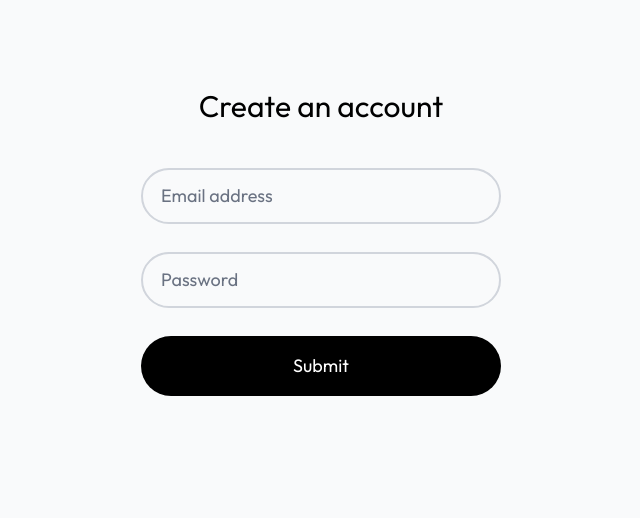
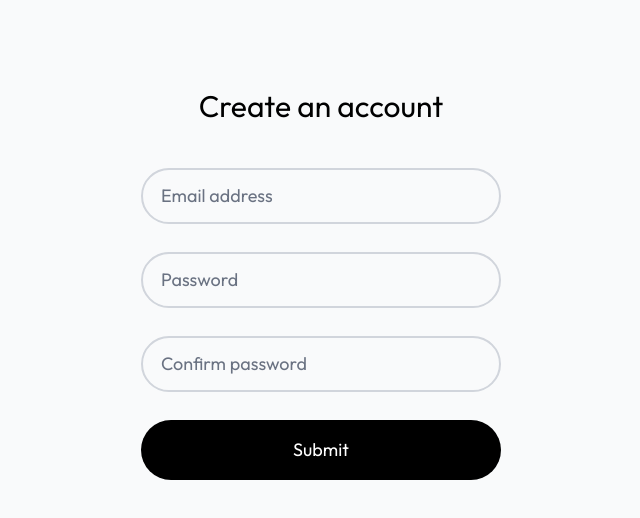
Before and after one commit to viveksingh-01/lumina, a React (Vite) app: page /auth/signup in a window 1280 px wide. Shown: the top 518 px of the page, without its empty margins (319-959 px from the left). Built offline with nearby package versions, Linux system fonts and the light colour scheme; no server answers.

Commit message:
feat: add confirm password field to Signup form

```diff
--- a/src/components/Signup/Signup.tsx
+++ b/src/components/Signup/Signup.tsx
@@ -6,6 +6,7 @@ const Signup: React.FC = () => {
   const [formData, setFormData] = useState<IFormData>({
     email: "",
     password: "",
+    confirmPassword: "",
   });
 
   const handleSubmit = (e: FormEvent) => {
@@ -32,6 +33,13 @@ const Signup: React.FC = () => {
             value={formData.password}
             setValue={setFormData}
           />
+          <InputField
+            type="password"
+            name="confirmPassword"
+            placeholder="Confirm password"
+            value={formData.confirmPassword}
+            setValue={setFormData}
+          />
           <button
             type="submit"
             className="w-full p-4 rounded-full bg-black text-white text-lg hover:cursor-pointer hover:bg-gray-700 transition-colors"
--- a/src/types/form-data.ts
+++ b/src/types/form-data.ts
@@ -1,4 +1,5 @@
 export interface IFormData {
   email: string;
   password: string;
+  confirmPassword: string;
 }
```
